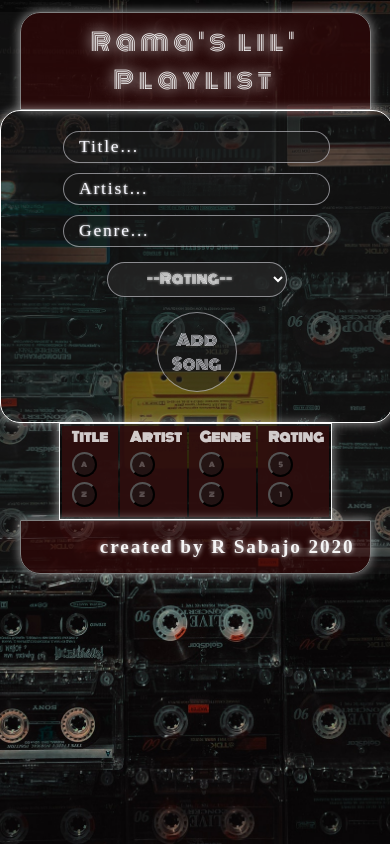
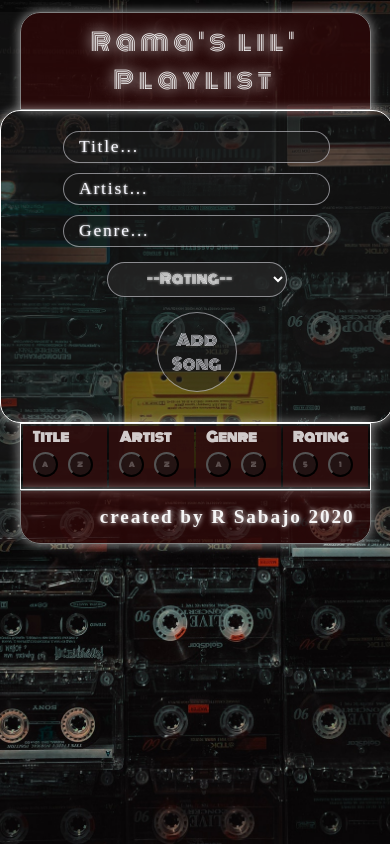
Before and after one commit to R-Sabajo/5-React-Playlist, a React (Create React App) app in the folder mysongs/: page / in a window 390 px wide. Built offline with nearby package versions, Linux system fonts and the light colour scheme; no server answers; a web font is replaced by a local one.

Commit message:
sort button fix mediaquery

```diff
--- a/mysongs/src/App.css
+++ b/mysongs/src/App.css
@@ -306,7 +306,7 @@ input:focus {
   }
 
   .table {
-    width: 70vw;
+    width: 90vw;
     font-size: x-small;
   }
 
```
